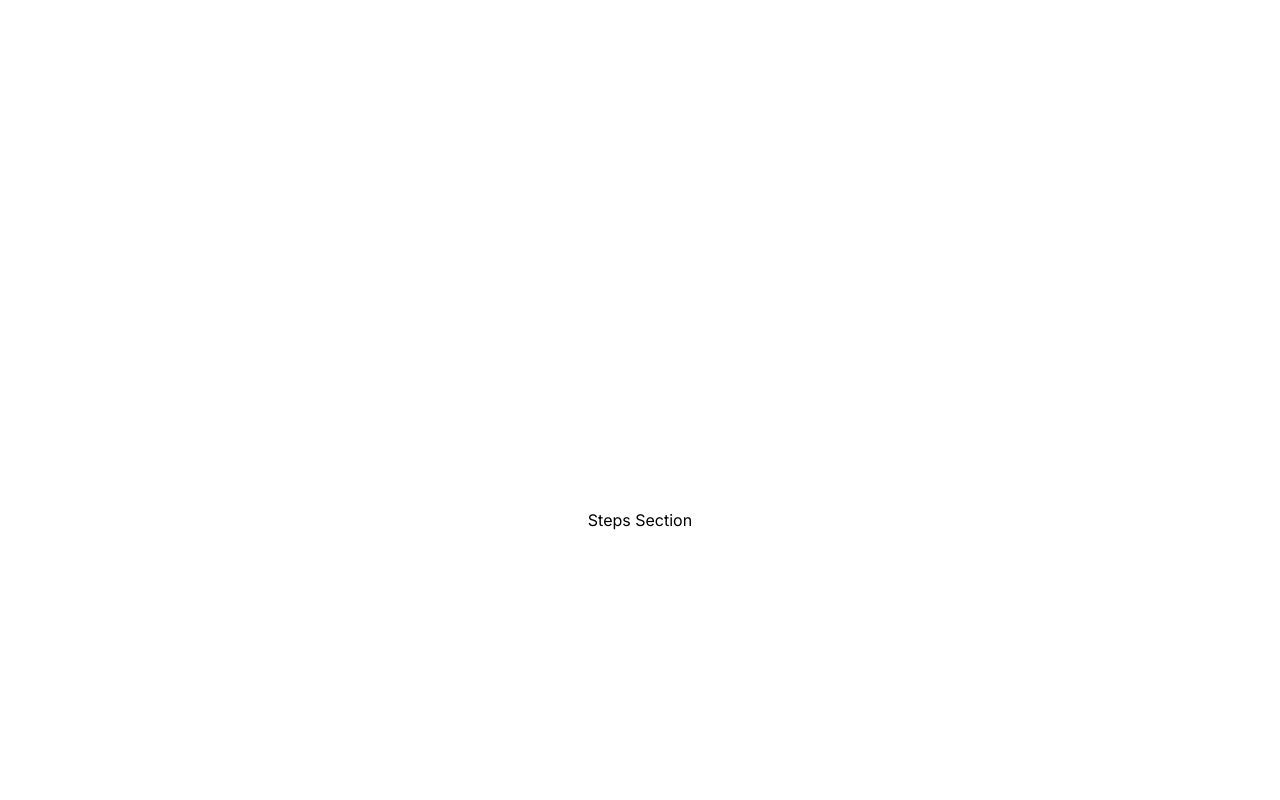
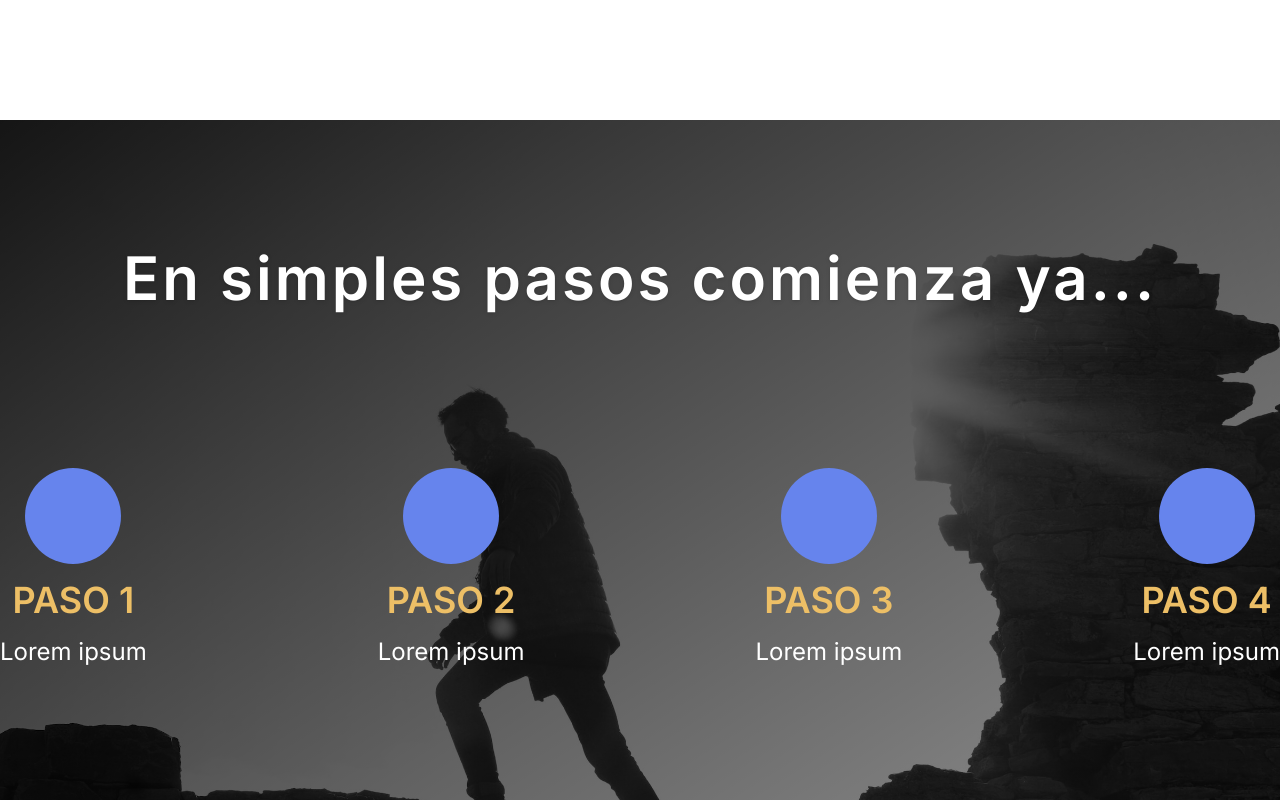
Before and after one commit to tuco5/cfdi-reception-portal, a Next.js app: page / in a window 1280 px wide. Shown: the part 1400-2200 px from the top of the page. Built offline with nearby package versions, Linux system fonts and the light colour scheme.

Commit message:
first aproach steps section

```diff
--- a/src/components/page-sections/StepsSection.tsx
+++ b/src/components/page-sections/StepsSection.tsx
@@ -1,3 +1,35 @@
 export default function StepsSection() {
-  return <section className="min-h-screen bg-slate-200 flex justify-center items-center">Steps Section</section>;
+  return (
+    <section className="bg-slate-200 bg-steps flex min-h-screen items-center justify-center bg-cover bg-center bg-no-repeat">
+      <div className="flex h-screen w-full max-w-[1400px] flex-col pt-32">
+        <h2 className="text-center text-6xl font-semibold tracking-wider text-white drop-shadow">
+          En simples pasos comienza ya...
+        </h2>
+
+        <div className="mt-40 flex w-full justify-between">
+          <StepsCard title="Paso 1">Lorem ipsum</StepsCard>
+          <StepsCard title="Paso 2">Lorem ipsum</StepsCard>
+          <StepsCard title="Paso 3">Lorem ipsum</StepsCard>
+          <StepsCard title="Paso 4">Lorem ipsum</StepsCard>
+        </div>
+      </div>
+    </section>
+  );
 }
+
+interface StepsCardProps {
+  title: string;
+  children: React.ReactNode;
+  icon?: React.ReactNode;
+}
+function StepsCard({title, children, icon}: StepsCardProps) {
+  return (
+    <div className="flex max-w-[280px] flex-col items-center justify-center gap-4">
+      <div className="flex h-24 w-24 items-center justify-center rounded-full bg-tertiary text-white">
+        {icon}
+      </div>
+      <h4 className="text-4xl font-semibold uppercase text-quarternary">{title}</h4>
+      <p className="text-2xl text-white">{children}</p>
+    </div>
+  );
+}
```
